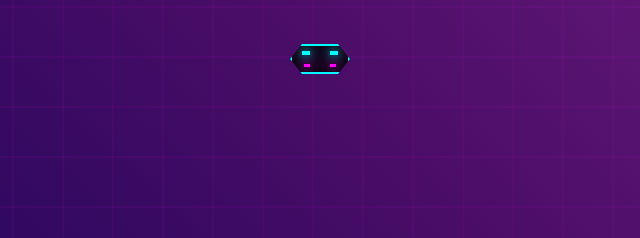
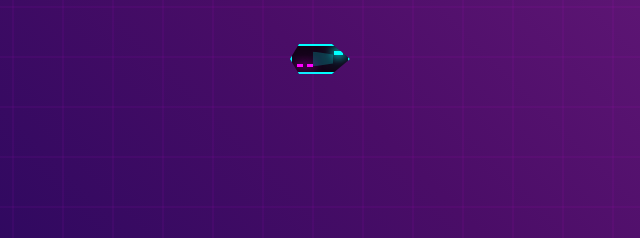
Before and after one commit to PeterMaltzoff/skippy, a website: page public/dashboard.html in a window 1280 px wide. Shown: the part 356-594 px from the top of the page, 350-990 px from the left. Drawn offline with nearby package versions, Linux system fonts and the light colour scheme.

Commit message:
Make clearer the front and back of the car

```diff
--- a/public/styles-dashboard.css
+++ b/public/styles-dashboard.css
@@ -188,7 +188,7 @@
   width: 100%;
   height: 100%;
   background: rgba(0, 0, 0, 0.8);
-  clip-path: polygon(0 50%, 20% 0, 80% 0, 100% 50%, 80% 100%, 20% 100%);
+  clip-path: polygon(0 50%, 15% 0, 70% 0, 100% 50%, 70% 100%, 15% 100%);
   border: 2px solid #0ff;
 }
 
@@ -203,8 +203,20 @@
   box-shadow: 0 0 10px #0ff, 0 0 20px #0ff;
 }
 
-.headlights::before { left: 10px; }
-.headlights::after { right: 10px; }
+.headlights::before { left: 42px; }
+.headlights::after { right: 5px; }
+
+.car-body::after {
+  content: '';
+  position: absolute;
+  right: 15px;
+  top: 50%;
+  transform: translateY(-50%);
+  width: 20px;
+  height: 15px;
+  background: rgba(0, 255, 255, 0.2);
+  clip-path: polygon(0 0, 100% 20%, 100% 80%, 0 100%);
+}
 
 .taillights::before,
 .taillights::after {
@@ -217,8 +229,8 @@
   box-shadow: 0 0 10px #f0f, 0 0 20px #f0f;
 }
 
-.taillights::before { left: 12px; }
-.taillights::after { right: 12px; }
+.taillights::before { left: 5px; }
+.taillights::after { left: 15px; }
 
 .thrust-particles {
   position: absolute;
```
